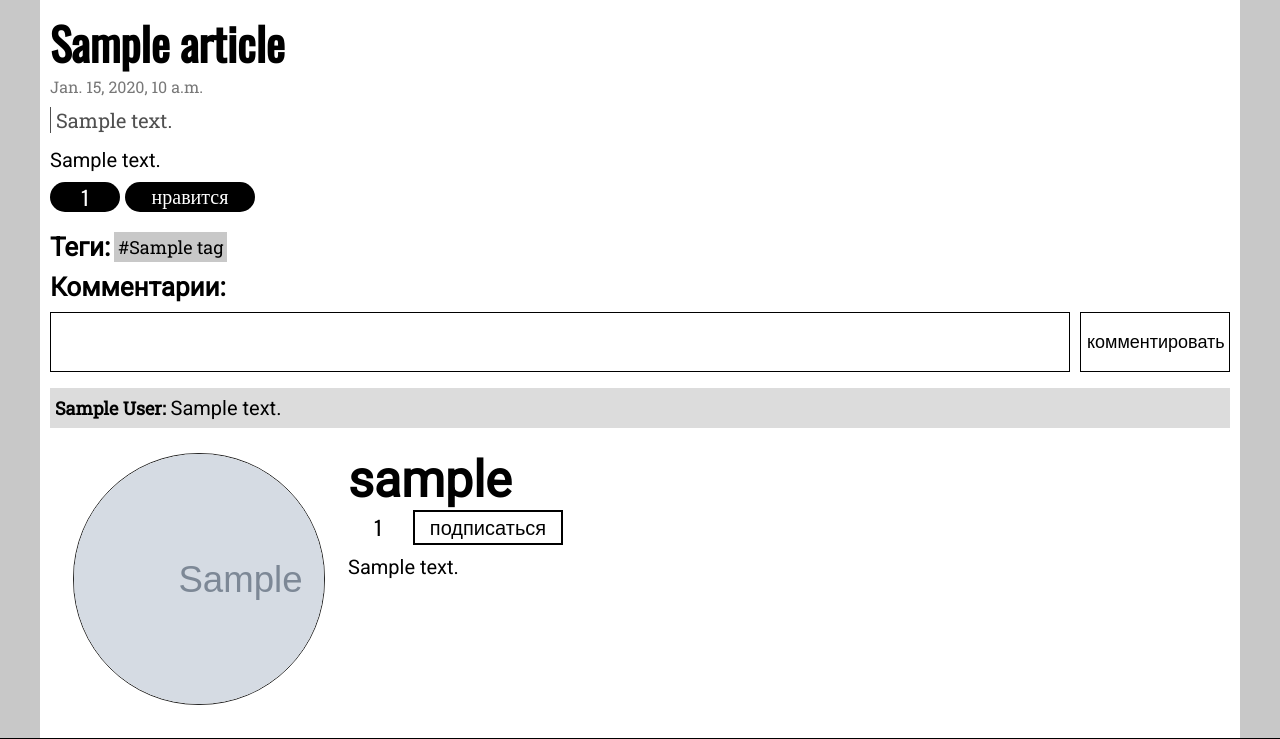
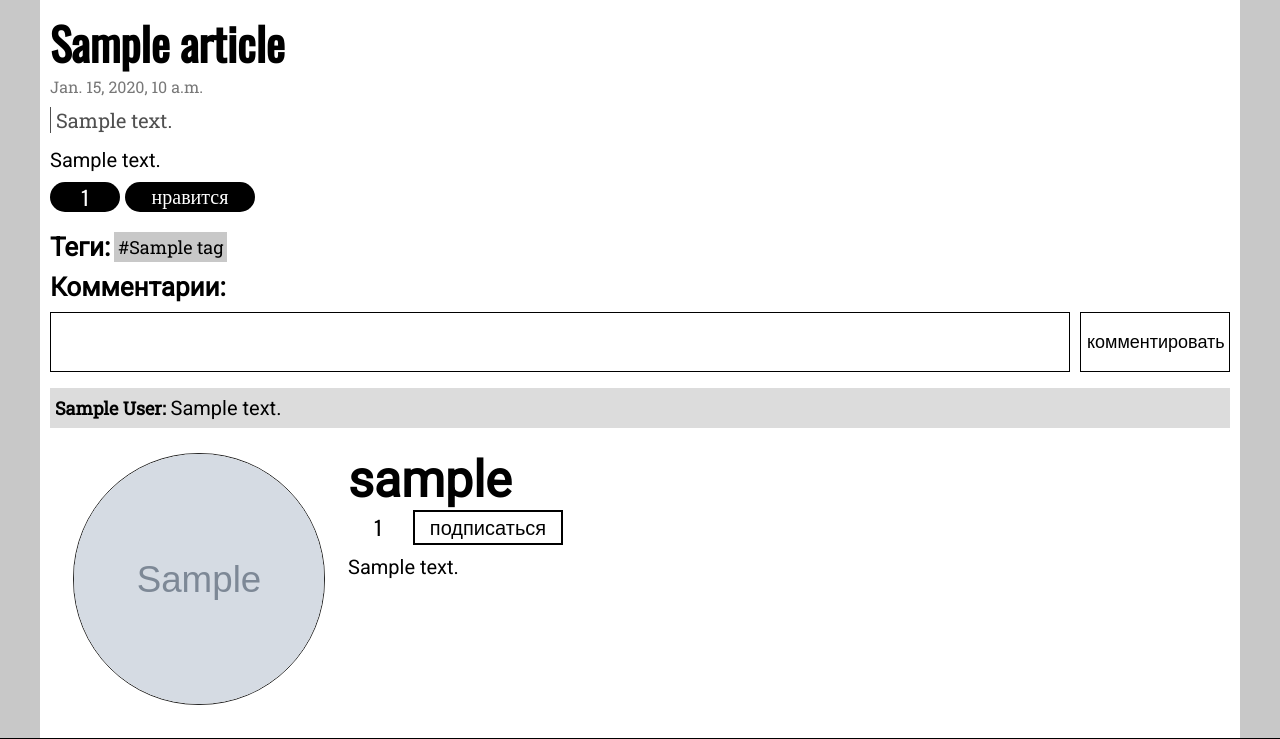
Before and after one commit to RudyWhale/AC-django-project, a Django app: template main/templates/main/article.html in a window 1280 px wide. Shown: the part 247-986 px from the top of the page. Run offline with Django 3.2, Linux system fonts and the light colour scheme; the template is opened without the code that fills it: most values are stand-ins (such as "Sample title", 1, 10 or a date in 2020); grey boxes marked "Sample" are stand-in pictures.

Commit message:
correct avatars display

```diff
--- a/main/static/main/scripts/img_centering.js
+++ b/main/static/main/scripts/img_centering.js
@@ -1,6 +1,16 @@
 function onimageload(img){
   $(img).css('left', function(){ return ($(this).parent().width() - $(this).width()) / 2; });
   $(img).css('opacity', '1');
+}
+
+function onavatarload(img){
+  if ($(img).width() > $(img).height()){
+    $(img).css('left', function(){ return ($(this).parent().parent().width() - $(this).width()) / 2; });
+  }
+  else {
+    $(img).css('height', function(){ return ($(this).parent().parent().width() / $(this).width()) * $(this).height(); });
+    $(img).css('top', function(){ return ($(this).parent().parent().height() - $(this).height()) / 2; });
+  }
 }
 
 $(function(){
--- a/main/templates/main/includes/artist overview.html
+++ b/main/templates/main/includes/artist overview.html
@@ -3,7 +3,7 @@
 	<div class="artist_overview">
 
 		<div class="artist_avatar">
-			<a href="{% url 'artist' pk=profile.pk %}"><img class="center" src="{{profile.avatar.url}}" alt="{{artist.username}}" onload="onimageload(this)" /></a>
+			<a href="{% url 'artist' pk=profile.pk %}"><img src="{{profile.avatar.url}}" alt="{{artist.username}}" onload="onavatarload(this);" /></a>
 		</div><!-- artist_avatar -->
 
 		<div class="artist_desc">
```
